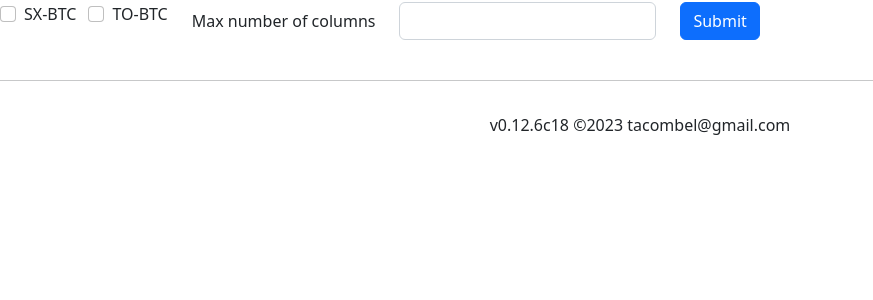
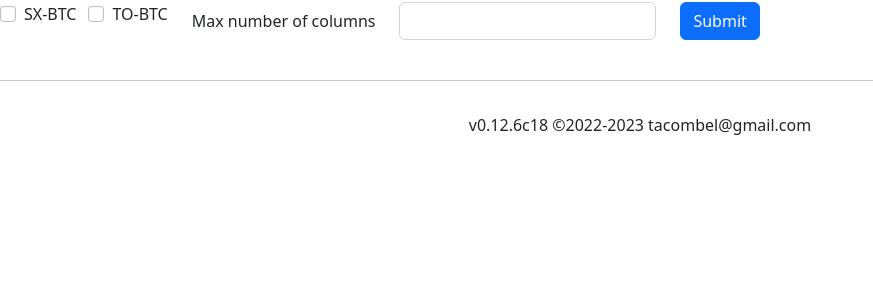
Before and after one commit to Tacombel/pumpthecoin, a Flask app: page /stats in a window 1280 px wide. Shown: the part 126-426 px from the top of the page, without its empty margins (0-873 px from the left). Run offline with Flask 2, Linux system fonts and the light colour scheme.

Commit message:
Updated docs

```diff
--- a/app/templates/index.html
+++ b/app/templates/index.html
@@ -36,7 +36,7 @@
     <footer class="page-footer font-small blue pt-4">
         <!-- Copyright -->
         <hr style="width:100%;margin-left:0" class="text-center">
-        <div class="footer-copyright text-center py-3">v0.12.6c18 ©2023 tacombel@gmail.com</div>
+        <div class="footer-copyright text-center py-3">v0.12.6c18 ©2022-2023 tacombel@gmail.com</div>
         <!-- Copyright -->
     </footer>
     <!-- Footer -->
```
Also changed, not shown: README.md, 1 other file.
